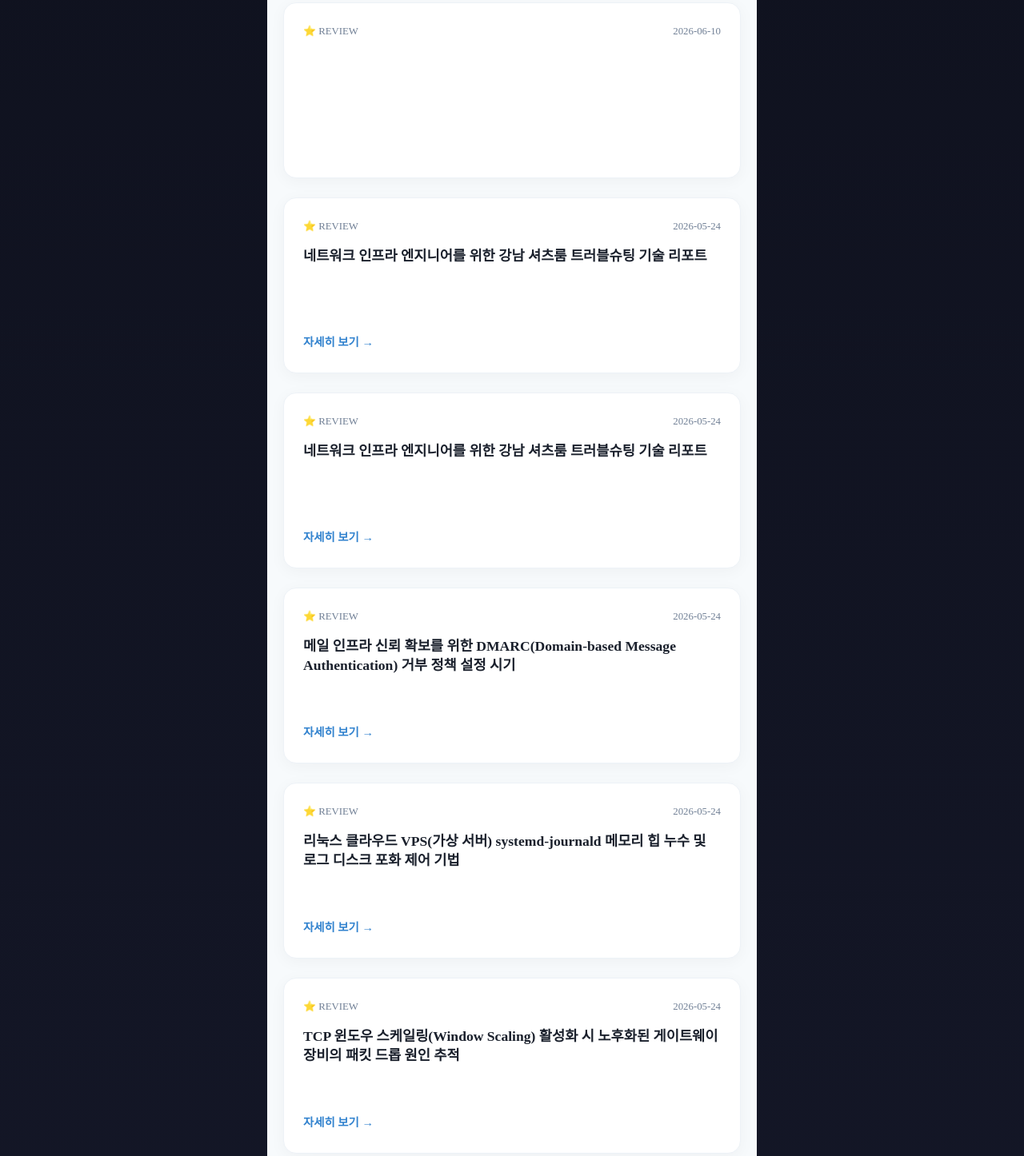
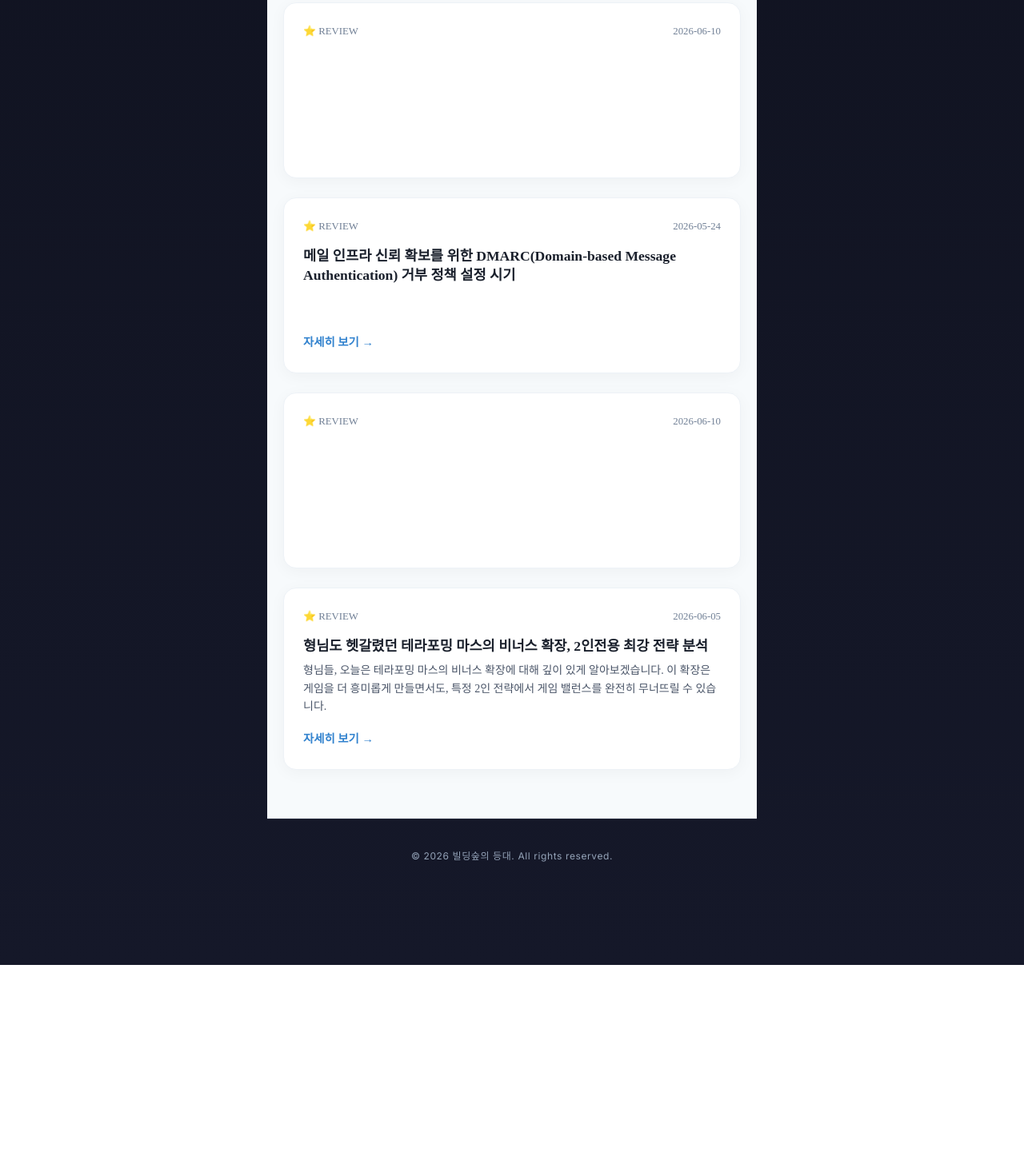
Before and after one commit to dydrkrtks7-cmd/bp-t3b04-bs-kb-real, a plain HTML site: page index.html in a window 1280 px wide. Shown: the part 1901-3347 px from the top of the page at 80% size. After the commit the page ends 3108 px from the top, so only its background shows below. Drawn offline with Linux system fonts and the light colour scheme; a web font is replaced by a local one.

Commit message:
deploy: garbage-free snapshot 2026-09-02T04:42:25.855Z

```diff
--- a/index.html
+++ b/index.html
@@ -325,28 +325,8 @@
         </div>
 
 </article>
-    <article class="recent-post-card" style="background:#ffffff;border-radius:16px;padding:24px;box-shadow:0 4px 20px rgba(0,0,0,0.04);border:1px solid #edf2f7;transition:transform 0.3s ease,box-shadow 0.3s ease;display:flex;flex-direction:column;justify-content:space-between;min-height:220px" onmouseover="this.style.transform='translateY(-5px)';this.style.boxShadow='0 12px 24px rgba(0,0,0,0.08)'" onmouseout="this.style.transform='none';this.style.boxShadow='0 4px 20px rgba(0,0,0,0.04)'">
-      <div>
-        <div style="display:flex;justify-content:space-between;align-items:center;margin-bottom:12px;font-size:0.8rem;color:#718096">
-          <span>⭐ REVIEW</span>
-          <time datetime="2026-05-24">2026-05-24</time>
-        </div>
-        <h4 style="font-size:1.1rem;font-weight:700;color:#1a202c;margin-bottom:8px;line-height:1.4">네트워크 인프라 엔지니어를 위한 강남 셔츠룸 트러블슈팅 기술 리포트</h4>
-        <p style="font-size:0.875rem;color:#4a5568;line-height:1.6;margin-bottom:16px;display:-webkit-box;-webkit-line-clamp:3;-webkit-box-orient:vertical;overflow:hidden;text-overflow:ellipsis"></p>
-      </div>
-      <a href="posts/juice-1.html" style="align-self:flex-start;text-decoration:none;color:#3182ce;font-size:0.9rem;font-weight:600;transition:color 0.2s" onmouseover="this.style.color='#2b6cb0'" onmouseout="this.style.color='#3182ce'">자세히 보기 →</a>
-    </article>
-    <article class="recent-post-card" style="background:#ffffff;border-radius:16px;padding:24px;box-shadow:0 4px 20px rgba(0,0,0,0.04);border:1px solid #edf2f7;transition:transform 0.3s ease,box-shadow 0.3s ease;display:flex;flex-direction:column;justify-content:space-between;min-height:220px" onmouseover="this.style.transform='translateY(-5px)';this.style.boxShadow='0 12px 24px rgba(0,0,0,0.08)'" onmouseout="this.style.transform='none';this.style.boxShadow='0 4px 20px rgba(0,0,0,0.04)'">
-      <div>
-        <div style="display:flex;justify-content:space-between;align-items:center;margin-bottom:12px;font-size:0.8rem;color:#718096">
-          <span>⭐ REVIEW</span>
-          <time datetime="2026-05-24">2026-05-24</time>
-        </div>
-        <h4 style="font-size:1.1rem;font-weight:700;color:#1a202c;margin-bottom:8px;line-height:1.4">네트워크 인프라 엔지니어를 위한 강남 셔츠룸 트러블슈팅 기술 리포트</h4>
-        <p style="font-size:0.875rem;color:#4a5568;line-height:1.6;margin-bottom:16px;display:-webkit-box;-webkit-line-clamp:3;-webkit-box-orient:vertical;overflow:hidden;text-overflow:ellipsis"></p>
-      </div>
-      <a href="posts/juice-2.html" style="align-self:flex-start;text-decoration:none;color:#3182ce;font-size:0.9rem;font-weight:600;transition:color 0.2s" onmouseover="this.style.color='#2b6cb0'" onmouseout="this.style.color='#3182ce'">자세히 보기 →</a>
-    </article>
+
+
     <article class="recent-post-card" style="background:#ffffff;border-radius:16px;padding:24px;box-shadow:0 4px 20px rgba(0,0,0,0.04);border:1px solid #edf2f7;transition:transform 0.3s ease,box-shadow 0.3s ease;display:flex;flex-direction:column;justify-content:space-between;min-height:220px" onmouseover="this.style.transform='translateY(-5px)';this.style.boxShadow='0 12px 24px rgba(0,0,0,0.08)'" onmouseout="this.style.transform='none';this.style.boxShadow='0 4px 20px rgba(0,0,0,0.04)'">
       <div>
         <div style="display:flex;justify-content:space-between;align-items:center;margin-bottom:12px;font-size:0.8rem;color:#718096">
@@ -358,28 +338,8 @@
       </div>
       <a href="posts/normal-1.html" style="align-self:flex-start;text-decoration:none;color:#3182ce;font-size:0.9rem;font-weight:600;transition:color 0.2s" onmouseover="this.style.color='#2b6cb0'" onmouseout="this.style.color='#3182ce'">자세히 보기 →</a>
     </article>
-    <article class="recent-post-card" style="background:#ffffff;border-radius:16px;padding:24px;box-shadow:0 4px 20px rgba(0,0,0,0.04);border:1px solid #edf2f7;transition:transform 0.3s ease,box-shadow 0.3s ease;display:flex;flex-direction:column;justify-content:space-between;min-height:220px" onmouseover="this.style.transform='translateY(-5px)';this.style.boxShadow='0 12px 24px rgba(0,0,0,0.08)'" onmouseout="this.style.transform='none';this.style.boxShadow='0 4px 20px rgba(0,0,0,0.04)'">
-      <div>
-        <div style="display:flex;justify-content:space-between;align-items:center;margin-bottom:12px;font-size:0.8rem;color:#718096">
-          <span>⭐ REVIEW</span>
-          <time datetime="2026-05-24">2026-05-24</time>
-        </div>
-        <h4 style="font-size:1.1rem;font-weight:700;color:#1a202c;margin-bottom:8px;line-height:1.4">리눅스 클라우드 VPS(가상 서버) systemd-journald 메모리 힙 누수 및 로그 디스크 포화 제어 기법</h4>
-        <p style="font-size:0.875rem;color:#4a5568;line-height:1.6;margin-bottom:16px;display:-webkit-box;-webkit-line-clamp:3;-webkit-box-orient:vertical;overflow:hidden;text-overflow:ellipsis"></p>
-      </div>
-      <a href="posts/normal-2.html" style="align-self:flex-start;text-decoration:none;color:#3182ce;font-size:0.9rem;font-weight:600;transition:color 0.2s" onmouseover="this.style.color='#2b6cb0'" onmouseout="this.style.color='#3182ce'">자세히 보기 →</a>
-    </article>
-    <article class="recent-post-card" style="background:#ffffff;border-radius:16px;padding:24px;box-shadow:0 4px 20px rgba(0,0,0,0.04);border:1px solid #edf2f7;transition:transform 0.3s ease,box-shadow 0.3s ease;display:flex;flex-direction:column;justify-content:space-between;min-height:220px" onmouseover="this.style.transform='translateY(-5px)';this.style.boxShadow='0 12px 24px rgba(0,0,0,0.08)'" onmouseout="this.style.transform='none';this.style.boxShadow='0 4px 20px rgba(0,0,0,0.04)'">
-      <div>
-        <div style="display:flex;justify-content:space-between;align-items:center;margin-bottom:12px;font-size:0.8rem;color:#718096">
-          <span>⭐ REVIEW</span>
-          <time datetime="2026-05-24">2026-05-24</time>
-        </div>
-        <h4 style="font-size:1.1rem;font-weight:700;color:#1a202c;margin-bottom:8px;line-height:1.4">TCP 윈도우 스케일링(Window Scaling) 활성화 시 노후화된 게이트웨이 장비의 패킷 드롭 원인 추적</h4>
-        <p style="font-size:0.875rem;color:#4a5568;line-height:1.6;margin-bottom:16px;display:-webkit-box;-webkit-line-clamp:3;-webkit-box-orient:vertical;overflow:hidden;text-overflow:ellipsis"></p>
-      </div>
-      <a href="posts/normal-3.html" style="align-self:flex-start;text-decoration:none;color:#3182ce;font-size:0.9rem;font-weight:600;transition:color 0.2s" onmouseover="this.style.color='#2b6cb0'" onmouseout="this.style.color='#3182ce'">자세히 보기 →</a>
-    </article>
+
+
     <article class="recent-post-card" style="background:#ffffff;border-radius:16px;padding:24px;box-shadow:0 4px 20px rgba(0,0,0,0.04);border:1px solid #edf2f7;transition:transform 0.3s ease,box-shadow 0.3s ease;display:flex;flex-direction:column;justify-content:space-between;min-height:220px" onmouseover="this.style.transform='translateY(-5px)';this.style.boxShadow='0 12px 24px rgba(0,0,0,0.08)'" onmouseout="this.style.transform='none';this.style.boxShadow='0 4px 20px rgba(0,0,0,0.04)'">
       <div>
         <div style="display:flex;justify-content:space-between;align-items:center;margin-bottom:12px;font-size:0.8rem;color:#718096">
```
